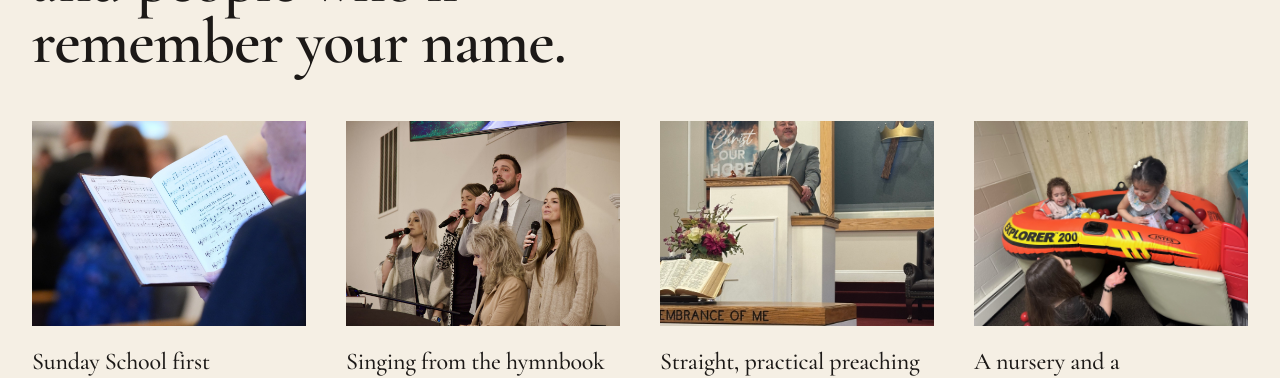
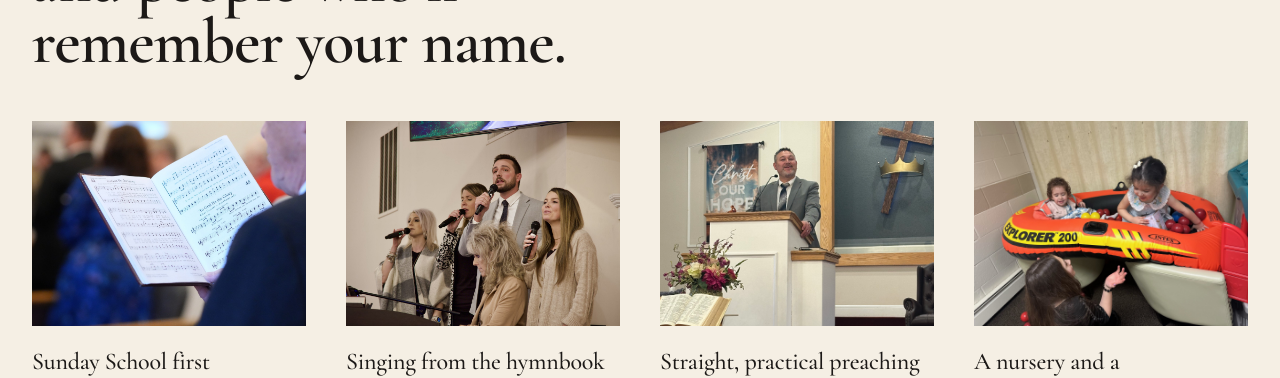
Before and after one commit to edesent/kingswaybaptist, a Next.js app: page /new-here in a window 1280 px wide. Shown: the part 1540-1918 px from the top of the page. Built offline with nearby package versions, Linux system fonts and the light colour scheme; no server answers.

Commit message:
Let the photo cards on New Here use a custom framing position

```diff
--- a/src/app/new-here/page.tsx
+++ b/src/app/new-here/page.tsx
@@ -104,7 +104,7 @@ export default function NewHere() {
             ].map((c, i) => (
               <div key={c.t} data-reveal={String(i)}>
                 <div className="relative aspect-[4/3] overflow-hidden bg-sand">
-                  <Image src={c.src} alt={c.alt} fill sizes="(min-width: 1024px) 25vw, (min-width: 768px) 50vw, 100vw" className="object-cover" />
+                  <Image src={c.src} alt={c.alt} fill sizes="(min-width: 1024px) 25vw, (min-width: 768px) 50vw, 100vw" className="object-cover" style={c.pos ? { objectPosition: c.pos } : undefined} />
                 </div>
                 <h3 className="display-light mt-5 text-2xl text-ink">{c.t}</h3>
                 <p className="mt-2 text-[0.95rem] text-ink-soft">{c.b}</p>
```
